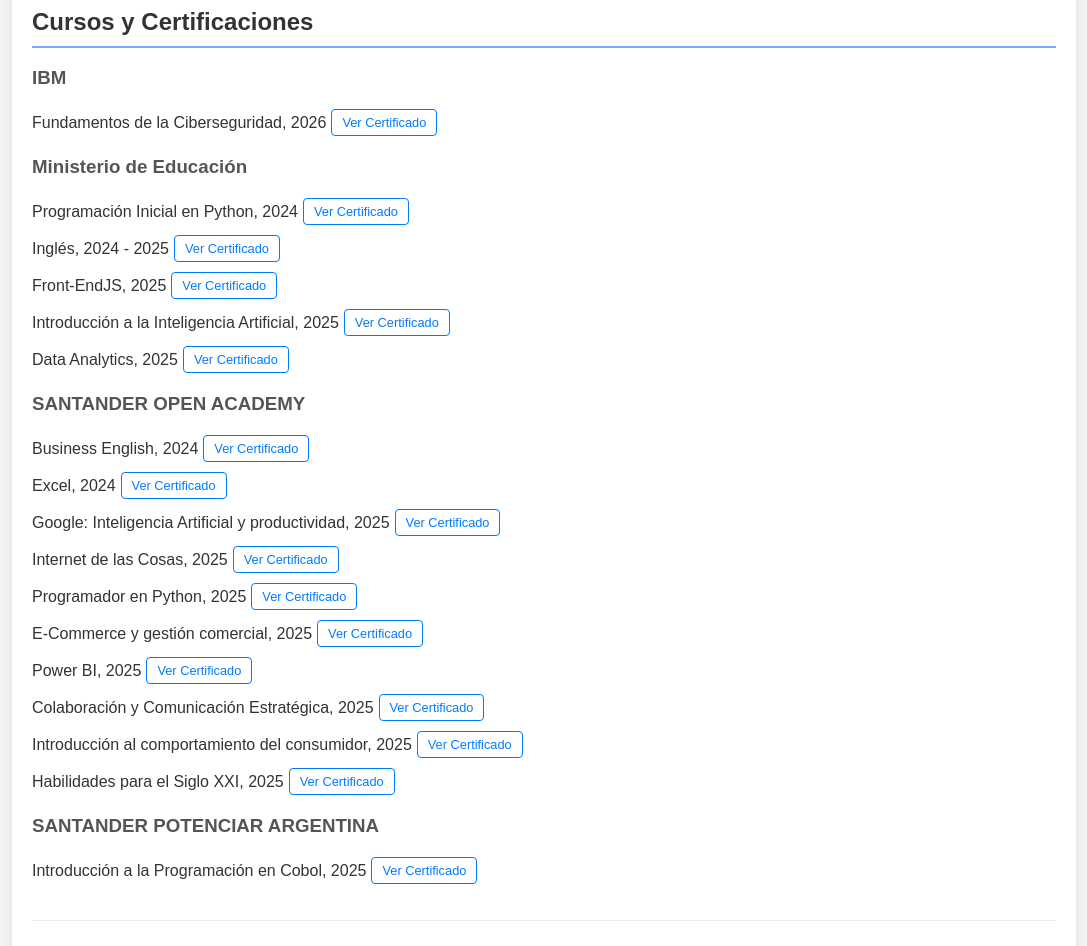
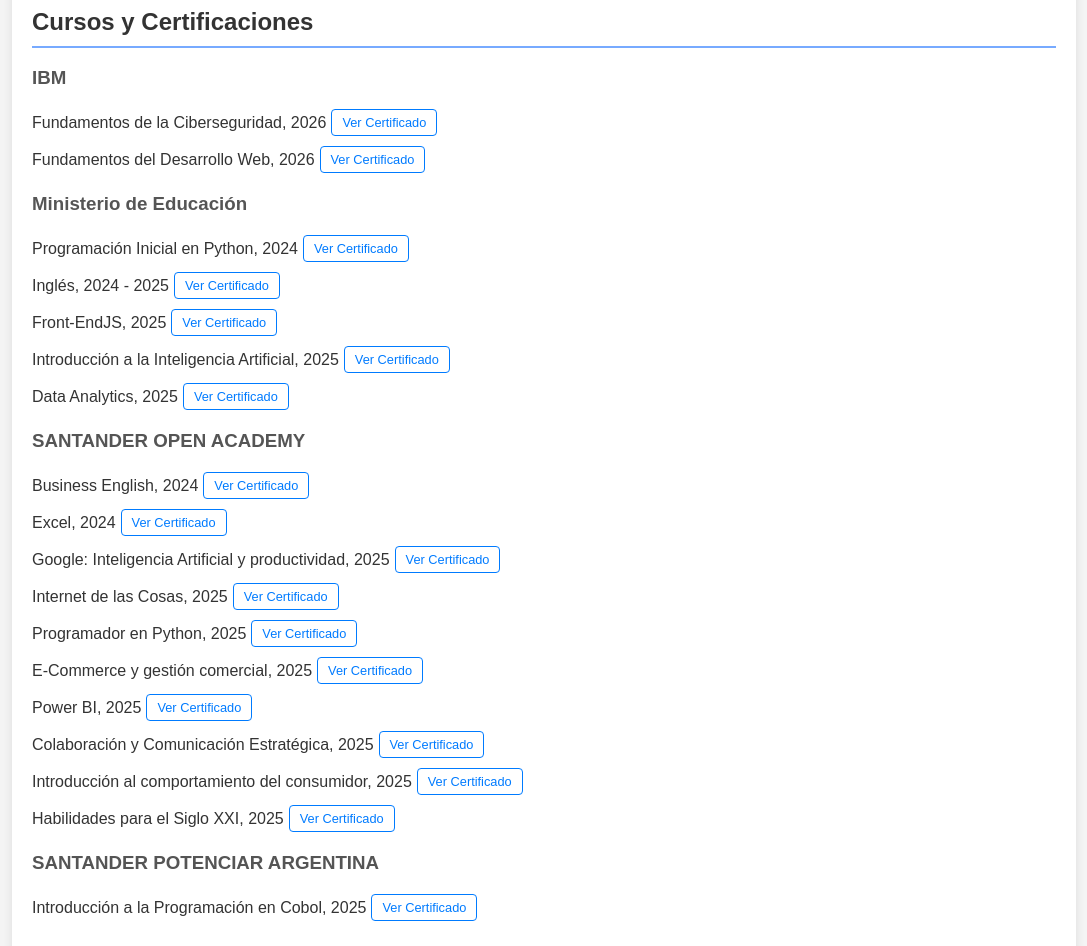
Before and after one commit to Juankip/MacchiPortfolio, a plain HTML site: page index.html in a window 1280 px wide. Shown: the part 772-1718 px from the top of the page, without its empty margins (96-1183 px from the left). Drawn offline with Linux system fonts and the light colour scheme.

Commit message:
Update index.html

```diff
--- a/index.html
+++ b/index.html
@@ -235,6 +235,10 @@
                         <span>Fundamentos de la Ciberseguridad, 2026</span>
                         <button class="certificate-button" data-pdf="./Multimedia/Certificados/IBM_FundamentosCiberseguridad.pdf">Ver Certificado</button>
                     </li>
+                    <li>
+                        <span>Fundamentos del Desarrollo Web, 2026</span>
+                        <button class="certificate-button" data-pdf="./Multimedia/Certificados/IBM_FundamentosDesarrolloWeb.pdf">Ver Certificado</button>
+                    </li>
                 </ul>
             </div>
 
```
